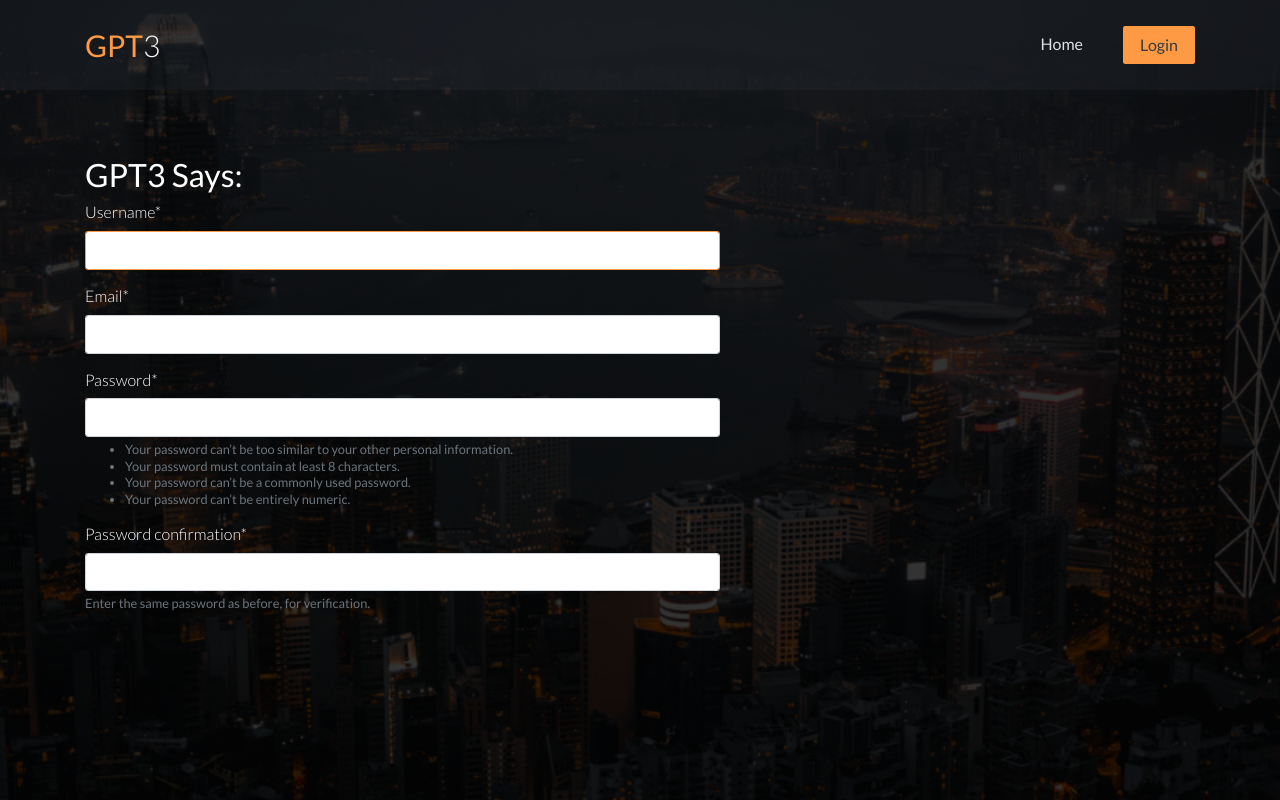
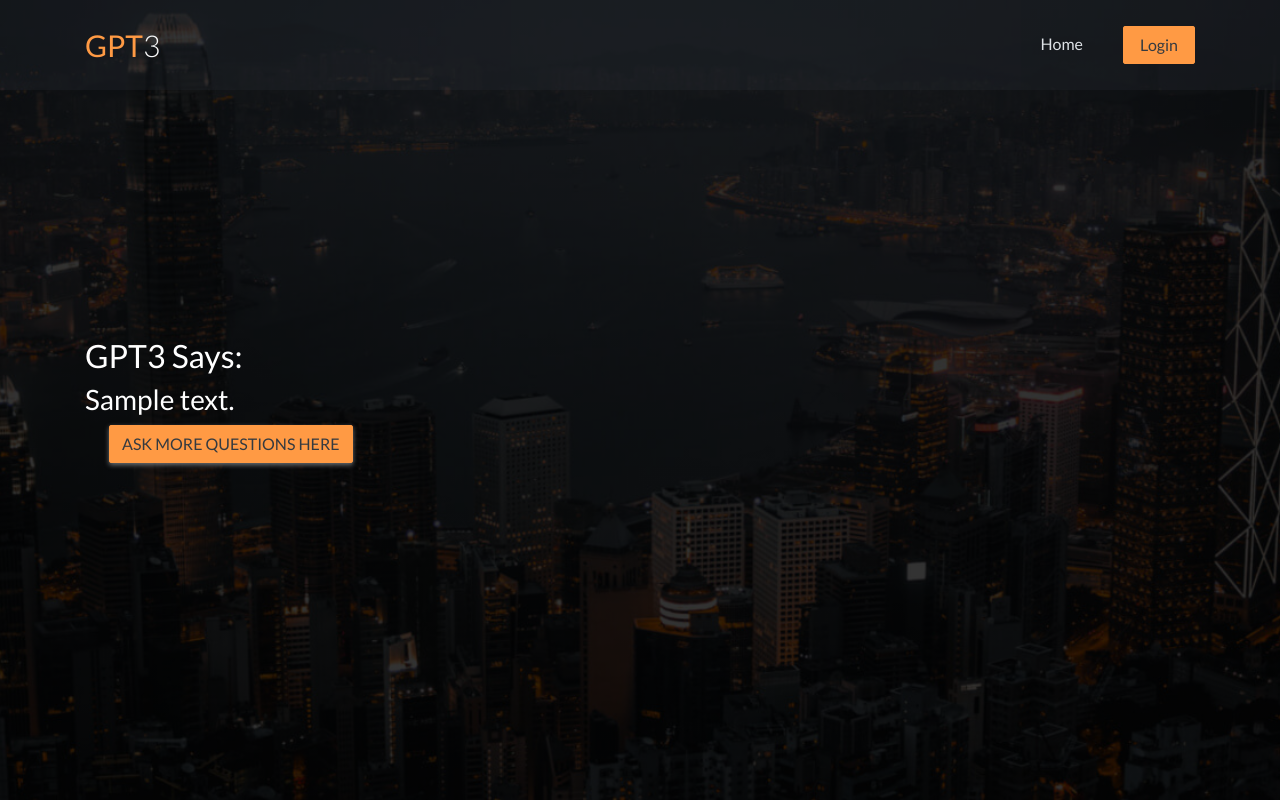
Before and after one commit to gabtab/gpt3_proto, a Django app: template src/members/templates/answer.html in a window 1280 px wide. Run offline with Django 3.2, Linux system fonts and the light colour scheme; tables that the repository leaves empty hold one stand-in row (values such as "Sample post"); the template is opened without the code that fills it: values that come from a table or form of the project are taken from there, most other values are stand-ins (such as "Sample title", 1, 10 or a date in 2020); parts of the project's set-up code (start-up, migrations or seed data) failed here and were passed over; some libraries are stand-ins or nearby versions.

Commit message:
first fully functioning questions webapp

```diff
--- a/src/members/templates/answer.html
+++ b/src/members/templates/answer.html
@@ -9,17 +9,12 @@
   <div class="row">
     <div class="col">
     <h2> GPT3 Says: </h2>
-      <form method = "GET">
-        <table>
-        {% csrf_token %}
-       {{form|crispy}}
-        </table>
-        <p></p>
-
-    </form>
-
-
+        <h3>{{answer}}</h3>
+        <div class="row">
+          <div class="col">
+              <a class="av-link btn btn-primary text-dark shadow-none ml-md-4" href="{% url 'question_input_tab' %}"> ASK MORE QUESTIONS HERE</a>
+          </div>
+      </div
+  </div>
 </div>
-</div>
-
 {% endblock %}
--- a/src/members/views.py
+++ b/src/members/views.py
@@ -31,14 +31,16 @@ def question_input(request):
  #   submitted = False
     if request.method == "POST":
         form = client_question(request.POST)
+        answer_output = form.instance.model_output_text
         if form.is_valid():
             form.save()
+            answer_output = form.instance.model_output_text
             form = answer(initial={'user_name': request.user})
-            return render(request, "answer.html", {"form":form})
+            form.instance.model_output_text = answer_output
+            return render(request, "answer.html", {"form":form, 'answer':answer_output})
 
 
     else:
-        print(request.user)
         form = client_question(initial={'user_name': request.user})
     return render(request, "client_question.html", {"form":form})
 
```
